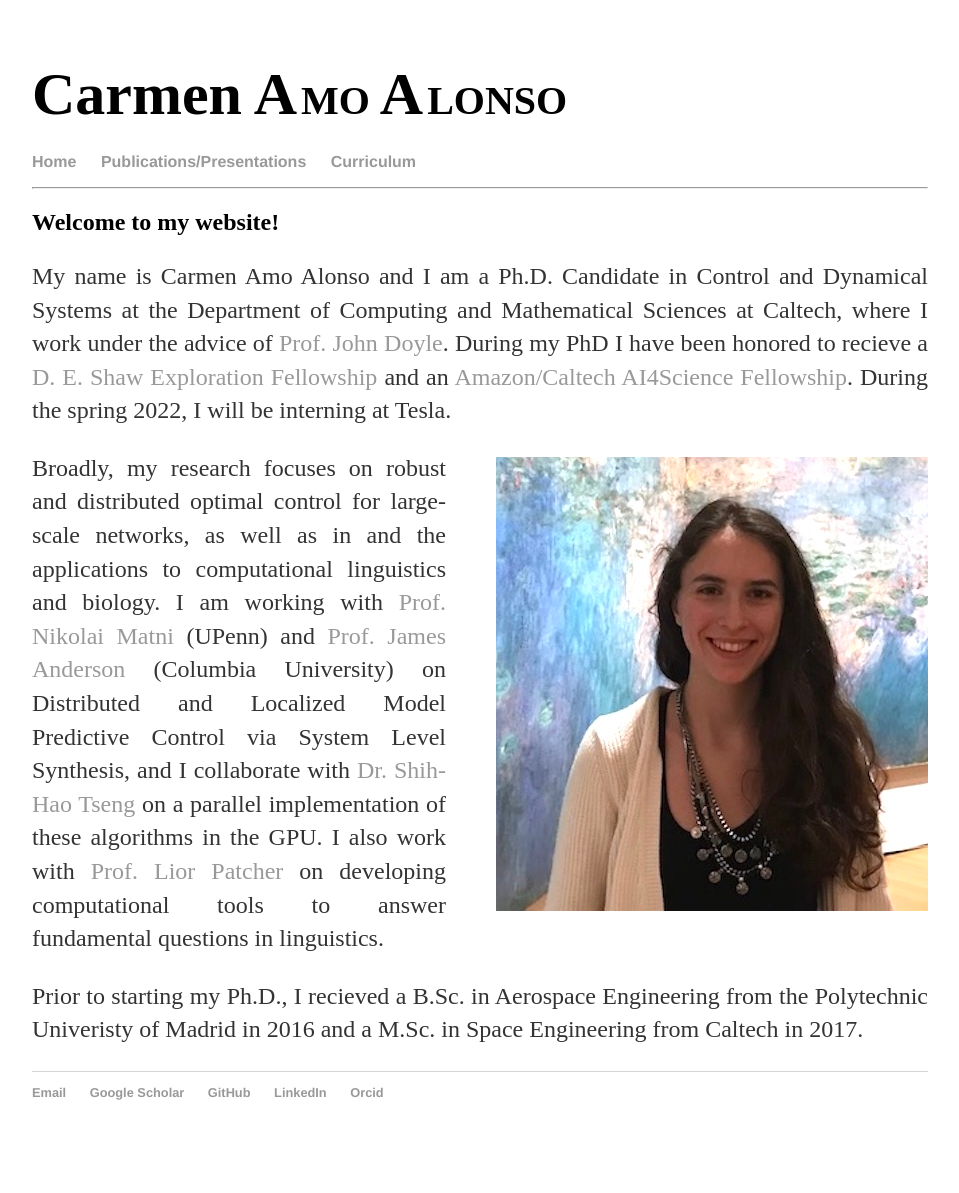
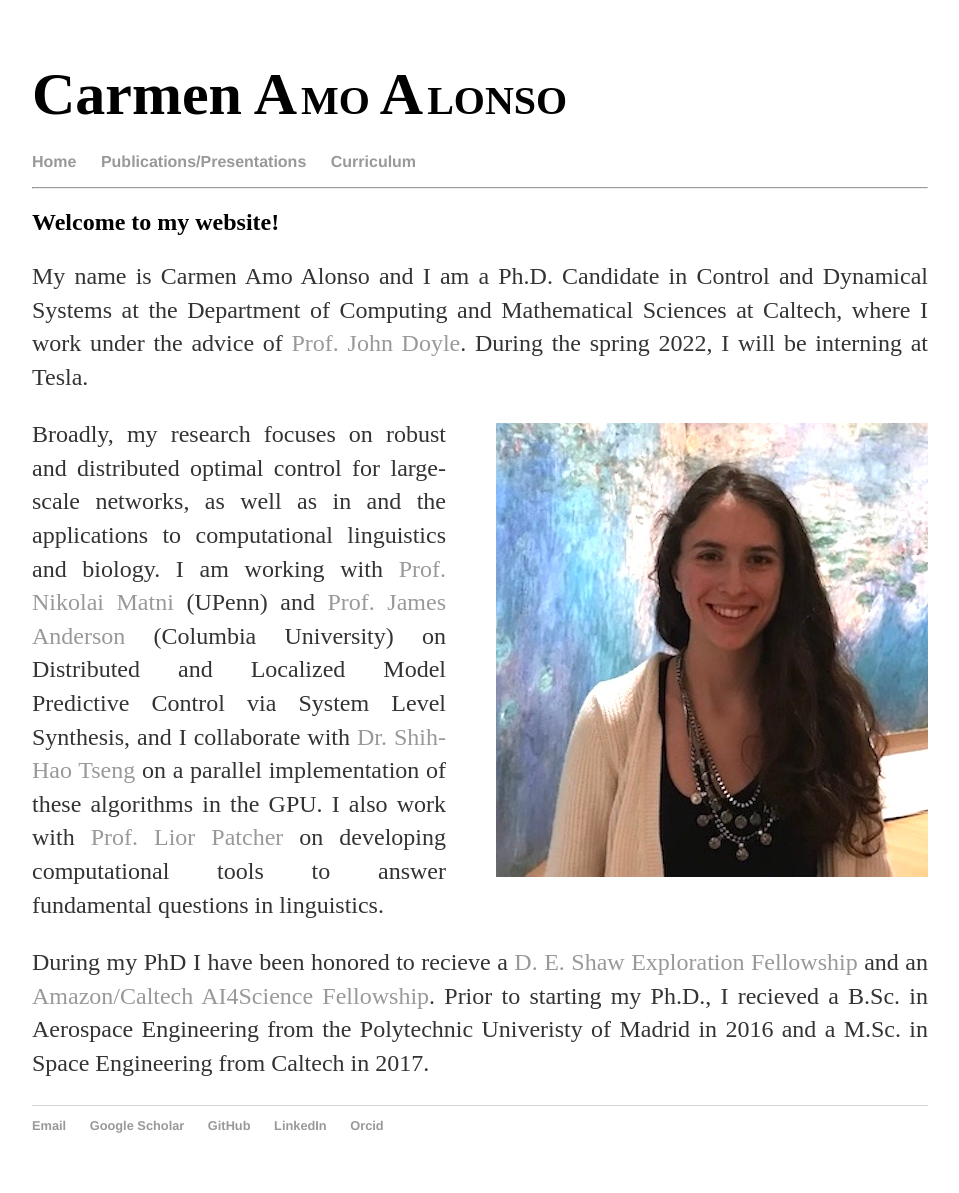
Before and after one commit to camoalon/camoalon.github.io, a Jekyll site: the page built from index.md, in a window 1280 px wide. Shown: the whole page, without its empty margins (160-1119 px from the left). Built offline with Jekyll 4.4.1, drawn with Linux system fonts in a browser that asks for light colours; before the commit the page ends 1160 px from its top, so only the background shows below that; part of the change alters nothing that is shown.

Commit message:
updated description

```diff
--- a/index.md
+++ b/index.md
@@ -4,7 +4,7 @@ title: Carmen Amo Alonso
 ---
 ## Welcome to my website!
 
-<p style='text-align: justify;'>  My name is Carmen Amo Alonso and I am a Ph.D. Candidate in Control and Dynamical Systems at the Department of Computing and Mathematical Sciences at Caltech, where I work under the advice of <a href="http://www.cds.caltech.edu/~doyle/wiki/index.php?title=Main_Page">Prof. John Doyle</a>.  During my PhD I have been honored to recieve a <a href=" https://fellowships.deshaw.com"> D. E. Shaw Exploration Fellowship </a> and an  <a href=" https://www.amazon.science/academic-engagements/caltech-names-eight-ai4science-fellows-supported-by-amazon"> Amazon/Caltech AI4Science Fellowship</a>. During the spring 2022, I will be interning at Tesla. </p>
+<p style='text-align: justify;'>  My name is Carmen Amo Alonso and I am a Ph.D. Candidate in Control and Dynamical Systems at the Department of Computing and Mathematical Sciences at Caltech, where I work under the advice of <a href="http://www.cds.caltech.edu/~doyle/wiki/index.php?title=Main_Page">Prof. John Doyle</a>. During the spring 2022, I will be interning at Tesla. </p>
 
 <img align="right" src="photo.jpeg" img style="float: right; padding-left: 50px;padding-top: 5px">
 
@@ -12,5 +12,5 @@ title: Carmen Amo Alonso
 Broadly, my research focuses on robust and distributed optimal control for large-scale networks, as well as in and the applications to computational linguistics and biology. I am working with <a href="https://nikolaimatni.github.io/index.html">Prof. Nikolai Matni</a>  (UPenn) and <a href="http://www.columbia.edu/~ja3451/">Prof. James Anderson</a> (Columbia University) on Distributed and Localized Model Predictive Control via System Level Synthesis, and I collaborate with <a href="https://shih-hao-tseng.github.io/website/index.html">Dr. Shih-Hao Tseng</a>  on a parallel implementation of these algorithms in the GPU. I also work with <a href="https://pachterlab.github.io">Prof. Lior Patcher</a> on developing computational tools to answer fundamental questions in linguistics.
 </p>
 <p style='text-align: justify;'>
-Prior to starting my Ph.D., I recieved a B.Sc. in Aerospace Engineering from the Polytechnic Univeristy of Madrid in 2016 and a M.Sc. in Space Engineering from Caltech in 2017.
+During my PhD I have been honored to recieve a <a href=" https://fellowships.deshaw.com"> D. E. Shaw Exploration Fellowship </a> and an  <a href=" https://www.amazon.science/academic-engagements/caltech-names-eight-ai4science-fellows-supported-by-amazon"> Amazon/Caltech AI4Science Fellowship</a>. Prior to starting my Ph.D., I recieved a B.Sc. in Aerospace Engineering from the Polytechnic Univeristy of Madrid in 2016 and a M.Sc. in Space Engineering from Caltech in 2017.
 </p>
```
